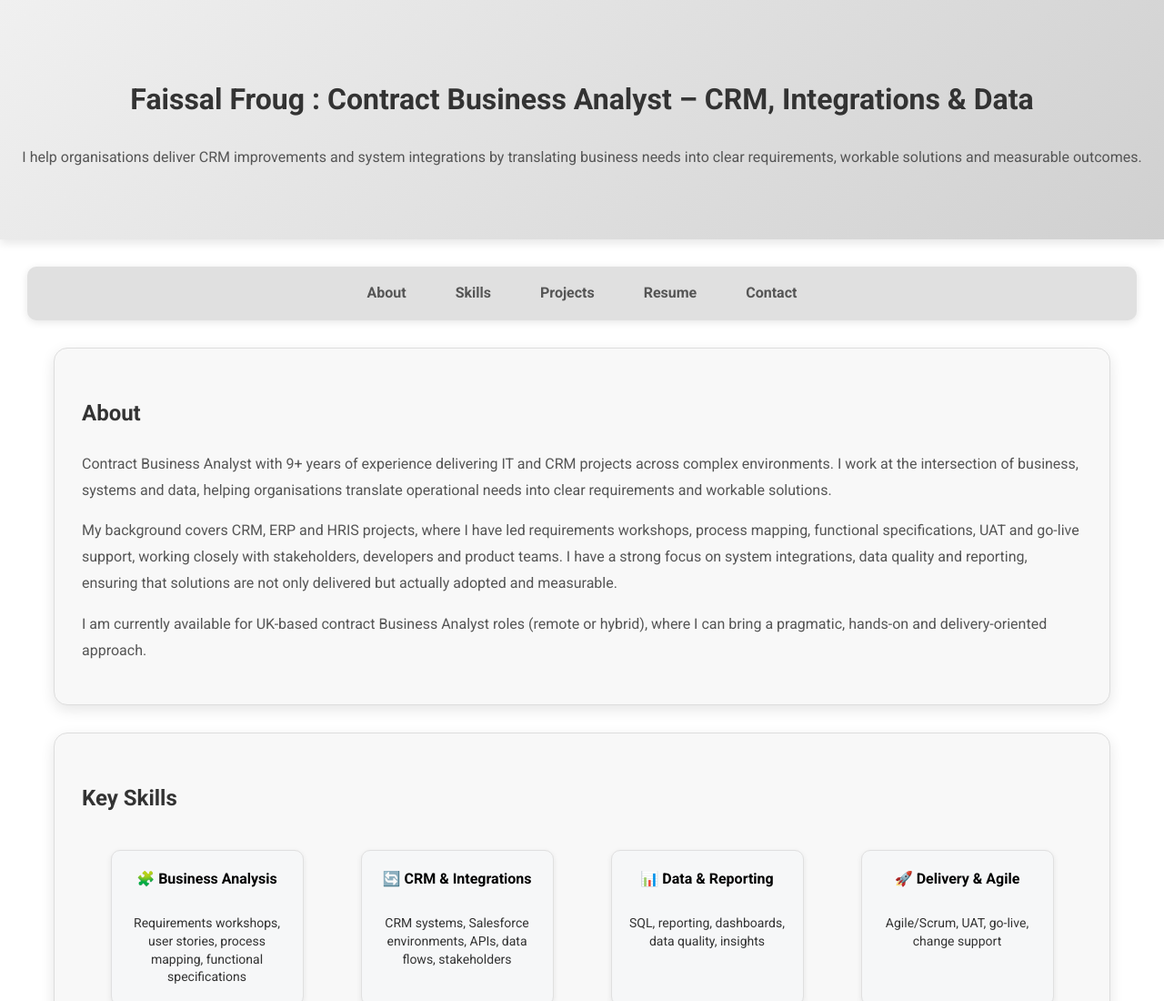
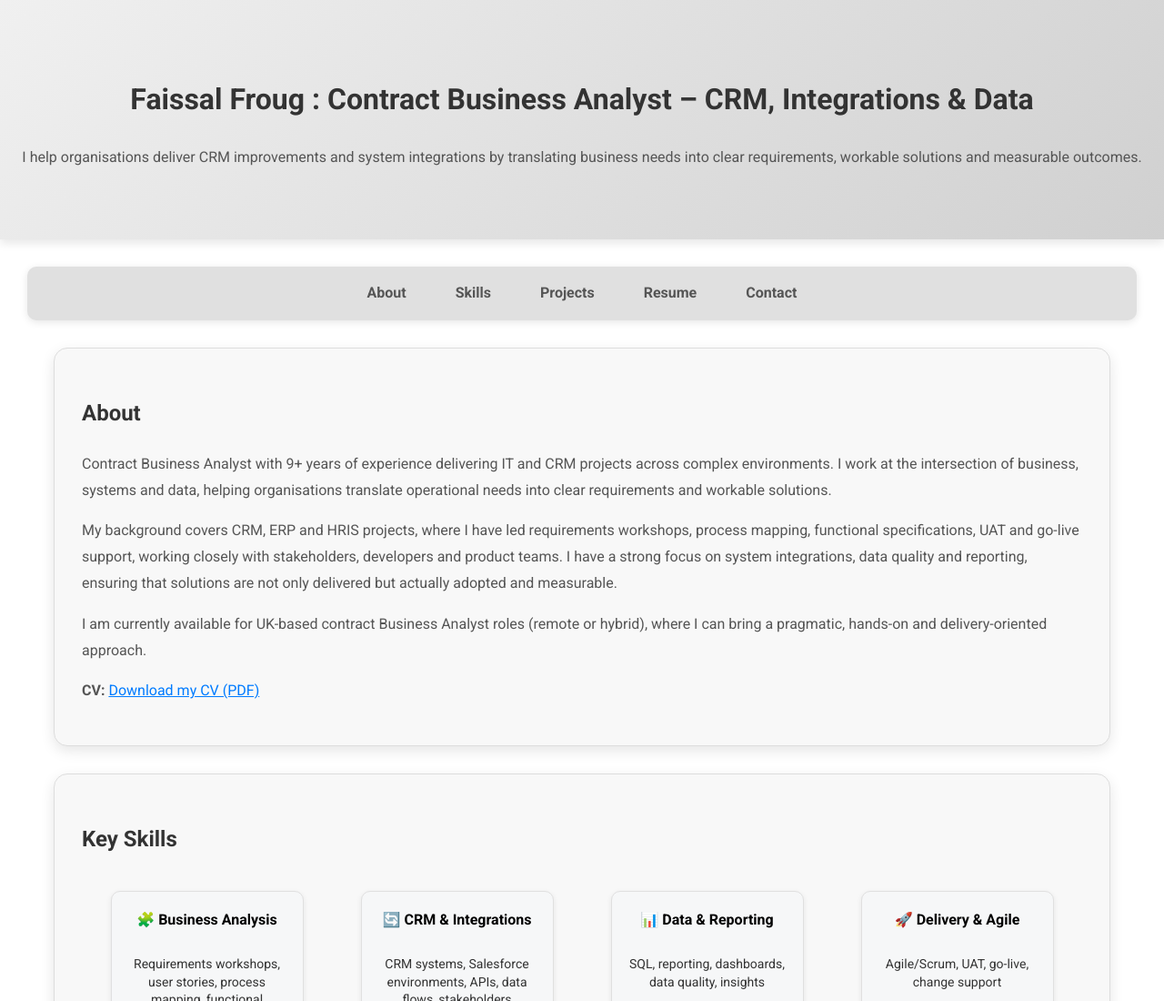
Before and after one commit to Faissal-Froug/faissal-froug.github.io, a plain HTML site: page index.html in a window 1280 px wide. Shown: the top 1100 px of the page at 91% size. Drawn offline with Linux system fonts and the light colour scheme.

Commit message:
Update index.html - Add CV link on About Section

```diff
--- a/index.html
+++ b/index.html
@@ -10,7 +10,7 @@
         header { background: linear-gradient(135deg, #f0f0f0 0%, #d0d0d0 100%); color: #333; text-align: center; padding: 60px 20px; box-shadow: 0 4px 10px rgba(0,0,0,0.1); }
         nav { text-align: center; margin: 30px; background: #e0e0e0; padding: 15px; border-radius: 10px; box-shadow: 0 2px 8px rgba(0,0,0,0.1); }
         nav a { margin: 0 25px; text-decoration: none; color: #555; font-weight: 700; transition: color 0.3s; }
-        nav a:hover { color: #000; }
+        nav a:hover { color: #000;text-decoration: underline; }
         section { max-width: 1100px; margin: 30px auto; padding: 30px; background: #f8f8f8; border-radius: 15px; box-shadow: 0 5px 15px rgba(0,0,0,0.1); border: 1px solid #ddd; }
         .skills { display: flex; flex-wrap: wrap; justify-content: space-around; }
         .skill {
@@ -85,6 +85,13 @@
         <p>
         I am currently available for UK-based contract Business Analyst roles (remote or hybrid), where I can bring a pragmatic, hands-on and delivery-oriented approach.
         </p>
+
+		<p>
+		  <strong>CV:</strong>
+		  <a href="CV_Faissal_FROUG_BA-English.pdf" target="_blank" style="color:#007bff; text-decoration:underline;">
+			Download my CV (PDF)
+		  </a>
+		</p>
     </section>
 
 	<section id="skills">
```
